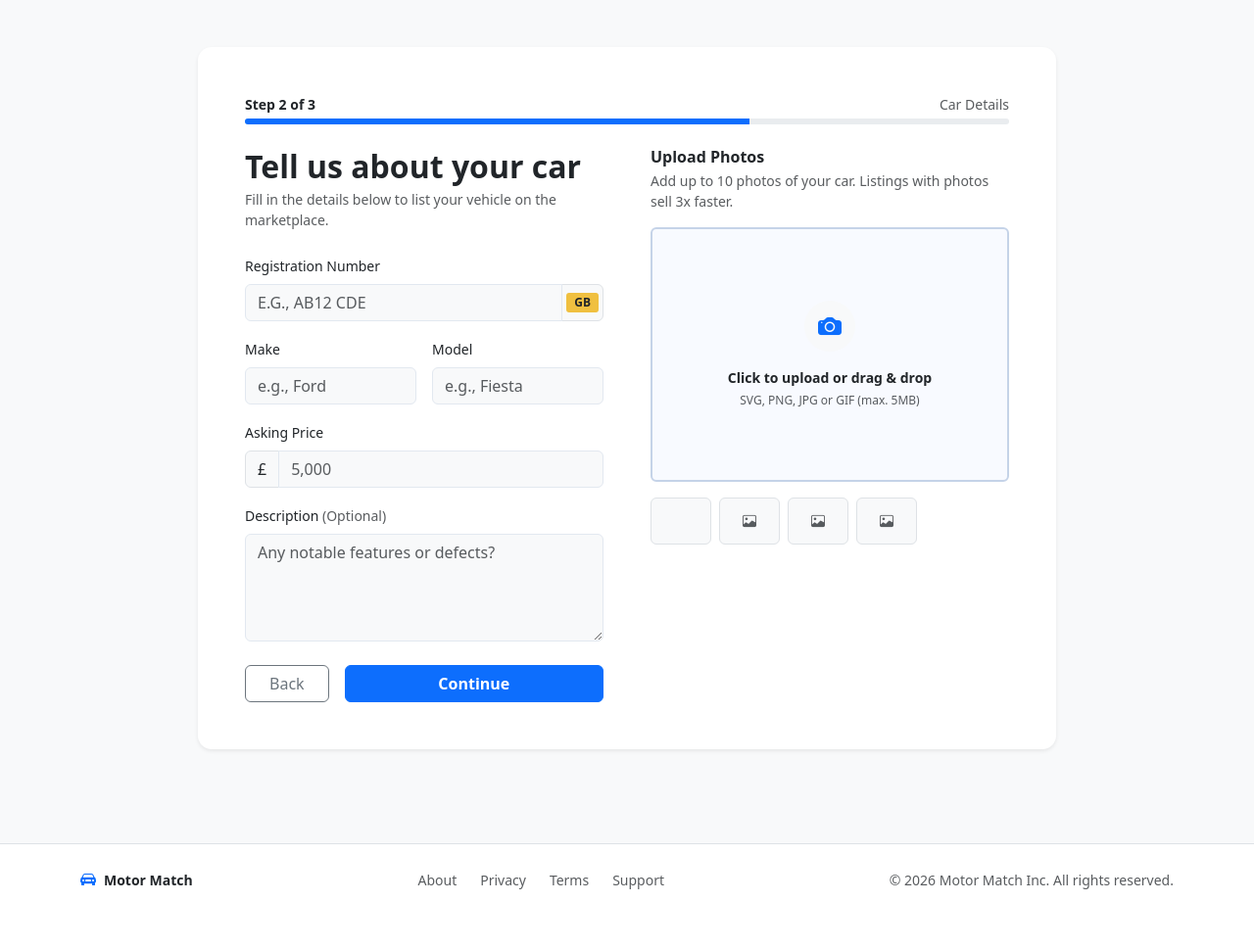
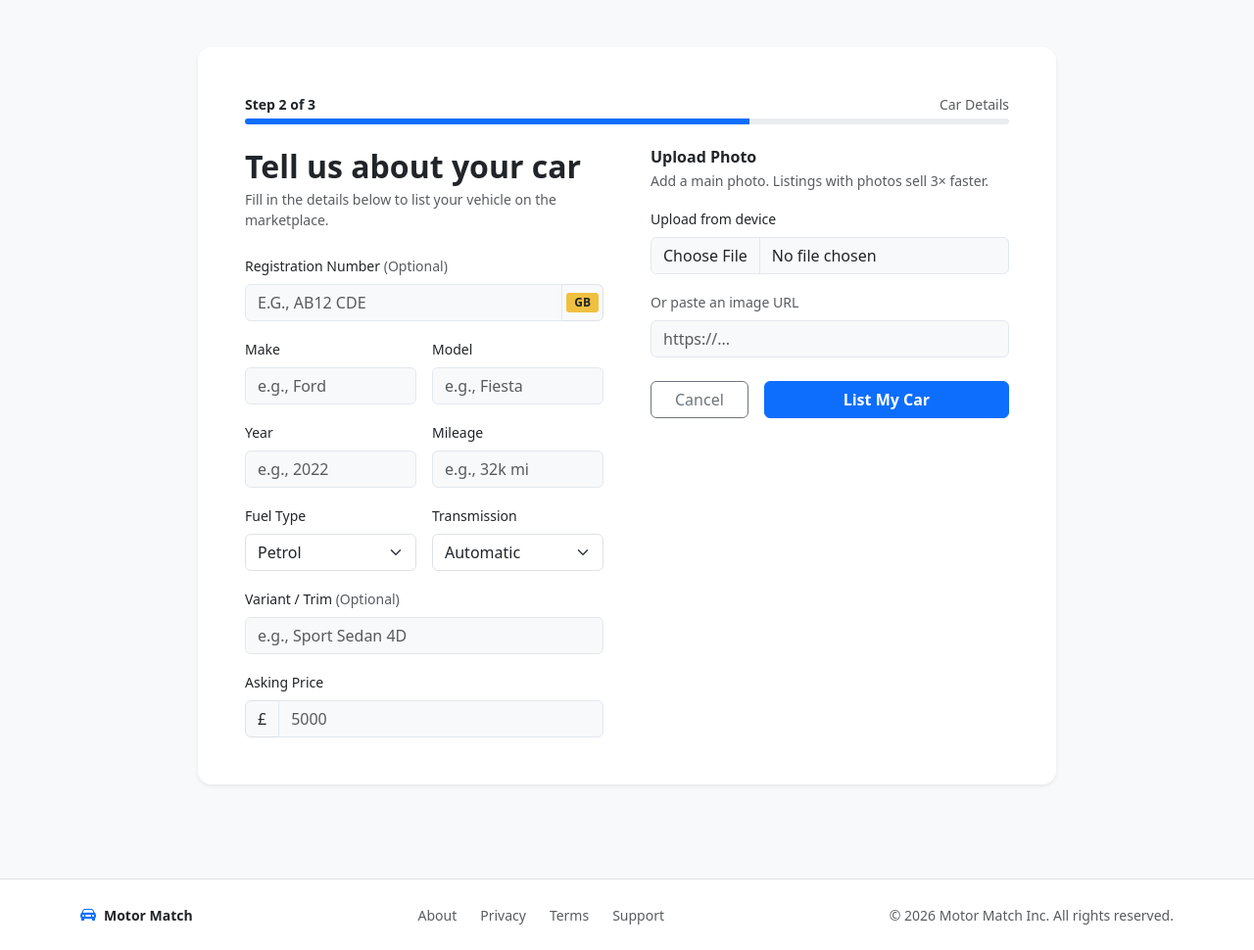
Before and after one commit to pdblackburn0-del/motormatch, a Django app: template motormatch/templates/sell.html in a window 1280 px wide. Shown: the part 75-1045 px from the top of the page at 98% size. Before the commit the page ends 983 px from the top, so only its background shows below. Run offline with Django 4.2, Linux system fonts and the light colour scheme; the template is opened without the code that fills it: values that come from a table or form of the project are taken from there, others are empty; parts of the project's set-up code (start-up, migrations or seed data) failed here and were passed over.

Commit message:
sell.html form is now fully wired - POST method with csrf_token and enctype multipart/form-data, all SellForm fields rendered (make model variant year price mileage fuel transmission), photo upload right column replaced with real image_file upload input and image_url fallback field, form wraps both columns so image uploads submit with the rest of the data, cancel button links back to home

```diff
--- a/motormatch/templates/sell.html
+++ b/motormatch/templates/sell.html
@@ -15,16 +15,16 @@
                 <div class="progress-bar" style="width:66%; background:#0d6efd;"></div>
             </div>
 
+            <form method="post" enctype="multipart/form-data" action="{% url 'sell' %}">
+            {% csrf_token %}
             <div class="row g-5">
 
                 <div class="col-md-6">
                     <h2 class="fw-bold mb-1">Tell us about your car</h2>
                     <p class="text-muted mb-4 small">Fill in the details below to list your vehicle on the marketplace.</p>
-
-                    <form>
-                        <div class="row g-3">
+                    <div class="row g-3">
                             <div class="col-12">
-                                <label class="form-label small fw-medium">Registration Number</label>
+                                <label class="form-label small fw-medium">Registration Number <span class="text-muted fw-normal">(Optional)</span></label>
                                 <div class="input-group">
                                     <input type="text" class="form-control" placeholder="E.G., AB12 CDE">
                                     <span class="input-group-text p-1">
@@ -34,60 +34,68 @@
                             </div>
                             <div class="col-6">
                                 <label class="form-label small fw-medium">Make</label>
-                                <input type="text" class="form-control" placeholder="e.g., Ford">
+                                {{ form.make }}
+                                {% if form.make.errors %}<div class="text-danger small">{{ form.make.errors }}</div>{% endif %}
                             </div>
                             <div class="col-6">
                                 <label class="form-label small fw-medium">Model</label>
-                                <input type="text" class="form-control" placeholder="e.g., Fiesta">
+                                {{ form.model }}
+                                {% if form.model.errors %}<div class="text-danger small">{{ form.model.errors }}</div>{% endif %}
+                            </div>
+                            <div class="col-6">
+                                <label class="form-label small fw-medium">Year</label>
+                                {{ form.year }}
+                                {% if form.year.errors %}<div class="text-danger small">{{ form.year.errors }}</div>{% endif %}
+                            </div>
+                            <div class="col-6">
+                                <label class="form-label small fw-medium">Mileage</label>
+                                {{ form.mileage }}
+                            </div>
+                            <div class="col-6">
+                                <label class="form-label small fw-medium">Fuel Type</label>
+                                {{ form.fuel }}
+                            </div>
+                            <div class="col-6">
+                                <label class="form-label small fw-medium">Transmission</label>
+                                {{ form.transmission }}
+                            </div>
+                            <div class="col-12">
+                                <label class="form-label small fw-medium">Variant / Trim <span class="text-muted fw-normal">(Optional)</span></label>
+                                {{ form.variant }}
                             </div>
                             <div class="col-12">
                                 <label class="form-label small fw-medium">Asking Price</label>
                                 <div class="input-group">
                                     <span class="input-group-text">£</span>
-                                    <input type="number" class="form-control" placeholder="5,000">
+                                    {{ form.price }}
                                 </div>
-                            </div>
-                            <div class="col-12">
-                                <label class="form-label small fw-medium">Description <span class="text-muted fw-normal">(Optional)</span></label>
-                                <textarea class="form-control" rows="4" placeholder="Any notable features or defects?"></textarea>
+                                {% if form.price.errors %}<div class="text-danger small">{{ form.price.errors }}</div>{% endif %}
                             </div>
                         </div>
 
-                        <div class="d-flex gap-3 mt-4">
-                            <button type="button" class="btn btn-outline-secondary px-4">Back</button>
-                            <button type="submit" class="btn btn-primary px-5 flex-grow-1 fw-semibold">Continue</button>
-                        </div>
-                    </form>
                 </div>
 
                 <div class="col-md-6">
-                    <h6 class="fw-semibold mb-1">Upload Photos</h6>
-                    <p class="text-muted small mb-3">Add up to 10 photos of your car. Listings with photos sell 3x faster.</p>
+                    <h6 class="fw-semibold mb-1">Upload Photo</h6>
+                    <p class="text-muted small mb-3">Add a main photo. Listings with photos sell 3× faster.</p>
 
-                    <div class="border border-2 border-dashed rounded d-flex flex-column align-items-center justify-content-center text-center p-5 mb-3"
-                         style="min-height:260px; cursor:pointer; border-color:#c5d3e8 !important; background:#f8faff;">
-                        <div class="rounded-circle bg-light d-flex align-items-center justify-content-center mb-3" style="width:52px;height:52px;">
-                            <i class="bi bi-camera-fill text-primary fs-4"></i>
-                        </div>
-                        <p class="fw-semibold mb-1 small">Click to upload or drag &amp; drop</p>
-                        <p class="text-muted mb-0" style="font-size:.75rem;">SVG, PNG, JPG or GIF (max. 5MB)</p>
+                    <div class="mb-3">
+                        <label class="form-label small fw-medium">Upload from device</label>
+                        {{ form.image_file }}
+                    </div>
+                    <div class="mb-4">
+                        <label class="form-label small fw-medium text-muted">Or paste an image URL</label>
+                        {{ form.image_url }}
                     </div>
 
-                    <div class="d-flex gap-2">
-                        <div class="rounded border bg-light flex-shrink-0" style="width:62px;height:48px;"></div>
-                        <div class="rounded border bg-light flex-shrink-0 d-flex align-items-center justify-content-center" style="width:62px;height:48px;">
-                            <i class="bi bi-image text-muted small"></i>
-                        </div>
-                        <div class="rounded border bg-light flex-shrink-0 d-flex align-items-center justify-content-center" style="width:62px;height:48px;">
-                            <i class="bi bi-image text-muted small"></i>
-                        </div>
-                        <div class="rounded border bg-light flex-shrink-0 d-flex align-items-center justify-content-center" style="width:62px;height:48px;">
-                            <i class="bi bi-image text-muted small"></i>
-                        </div>
+                    <div class="d-flex gap-3 mt-4">
+                        <a href="{% url 'home' %}" class="btn btn-outline-secondary px-4">Cancel</a>
+                        <button type="submit" class="btn btn-primary px-5 flex-grow-1 fw-semibold">List My Car</button>
                     </div>
                 </div>
 
             </div>
+            </form>
         </div>
     </div>
 </div>
```
